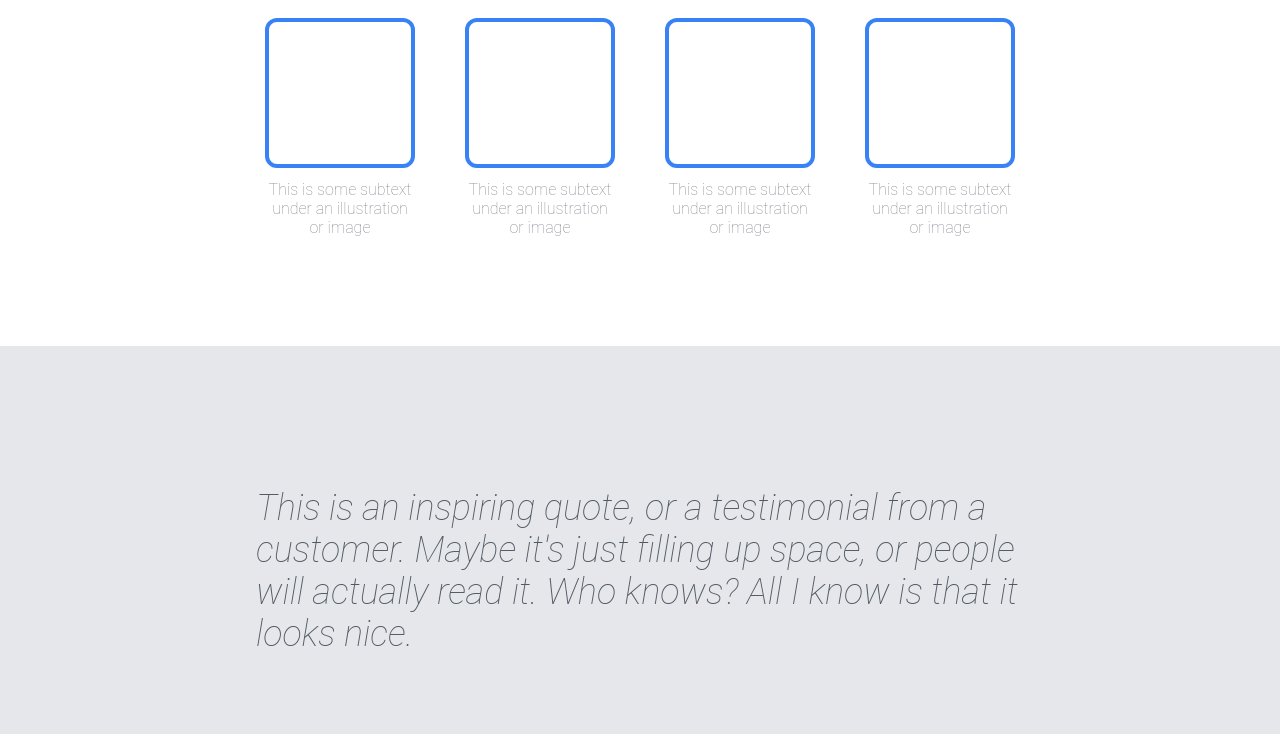
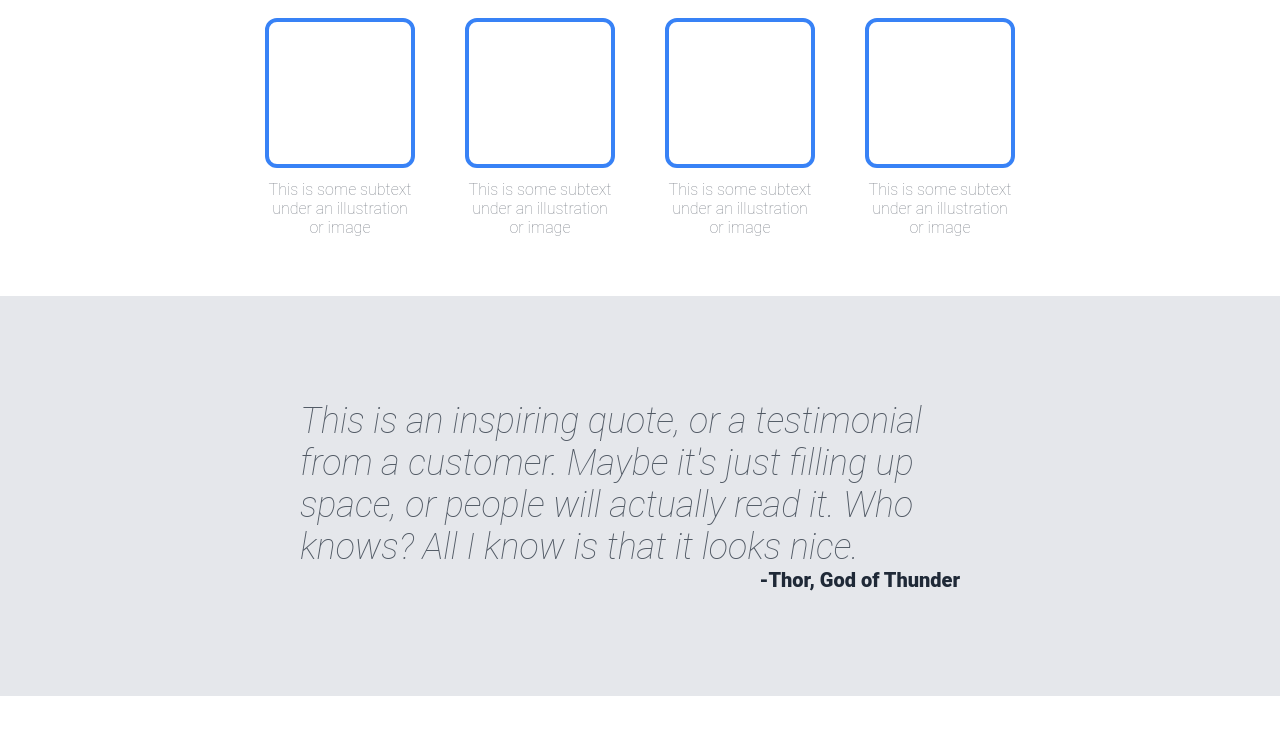
Before and after one commit to AliHassanL12/landing-page, a plain HTML site: page index.html in a window 1280 px wide. Shown: the part 554-1288 px from the top of the page. After the commit the page ends 1250 px from the top, so only its background shows below. Drawn offline with Linux system fonts and the light colour scheme.

Commit message:
Add testimonial author and position it
Positioned the testimonial author, also a couple of minor other ch-
anges I made were to decrease the size of the testimonial and the
random information section slightly, as I realised they were sligh-
tly too big compared to the header. The rest of the changes were to
the styling to make the testimonial section look somewhat nice.

```diff
--- a/css/style.css
+++ b/css/style.css
@@ -98,7 +98,7 @@ button {
 /** Info Section CSS **/
 
 .info-section {
-    height: 450px;
+    height: 400px;
 }
 
 .random-header {
@@ -135,14 +135,25 @@ p.testimonial-text {
     color: #1f2937bf;
     font-style: italic;
     font-weight: 100;
-    width: 60%;
     margin: 0;
 }
 
 .testimonial-wrapper {
     display: flex;
+    flex-direction: column;
     justify-content: center;
-    align-items: center;
     background-color: #e5e7eb;
-    height: 450px;
+    height: 400px;
+    padding: 80px 300px;
 }
+
+.testimonial-author {
+    display: flex;
+    justify-content: flex-end;
+}
+
+#testimonial-author {
+    color: #1f2937;
+    font-weight: 900;
+    padding-right: 20px;
+}
--- a/index.html
+++ b/index.html
@@ -54,6 +54,9 @@
         <!-- Testimonial Section -->
         <div class="testimonial-wrapper">
             <p class="testimonial-text"> This is an inspiring quote, or a testimonial from a customer. Maybe it's just filling up space, or people will actually read it. Who knows? All I know is that it looks nice.</p>
+            <div class="testimonial-author">
+                <span id="testimonial-author">-Thor, God of Thunder</span>
+            </div>
         </div>
     </body>
 </html>
```
